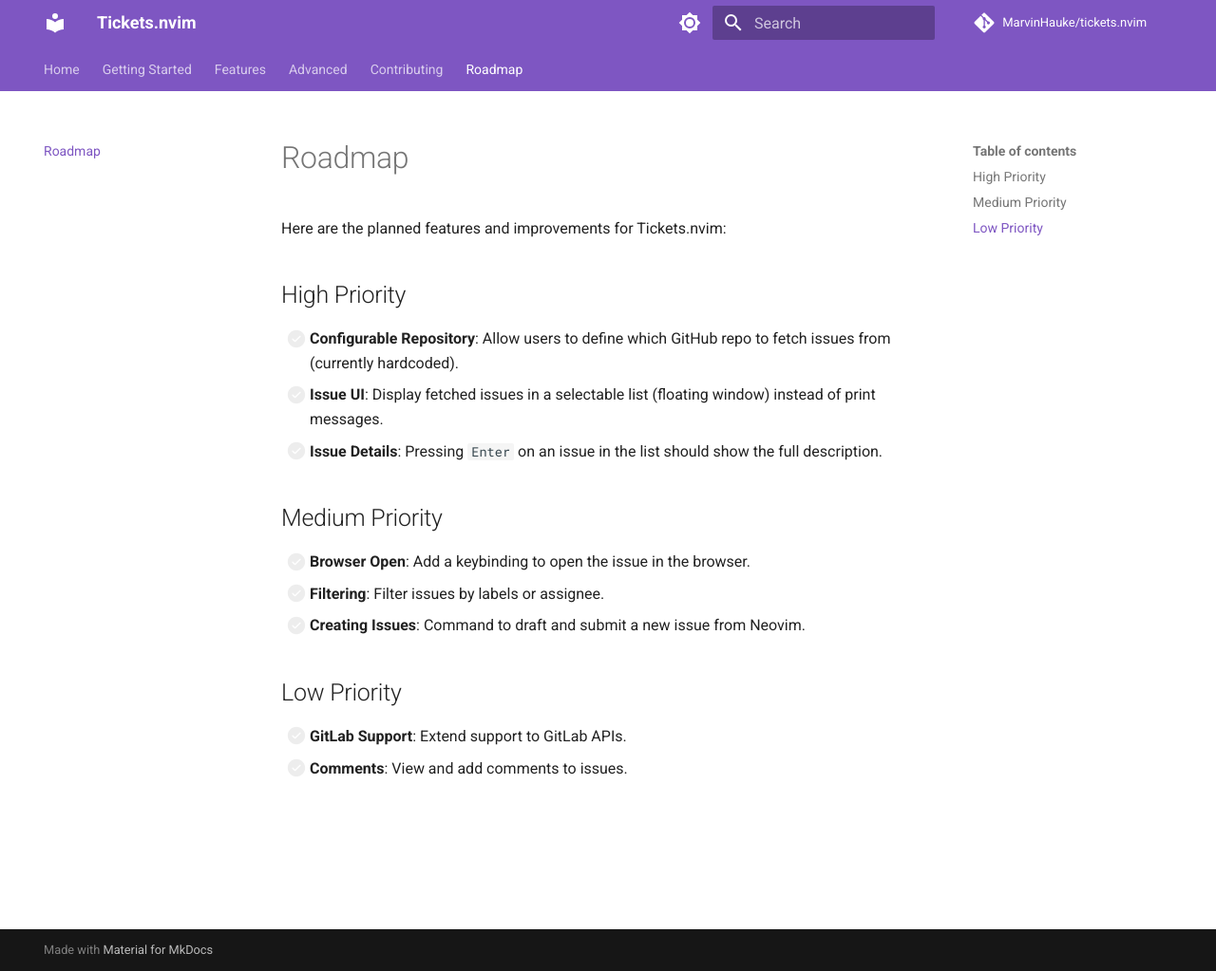
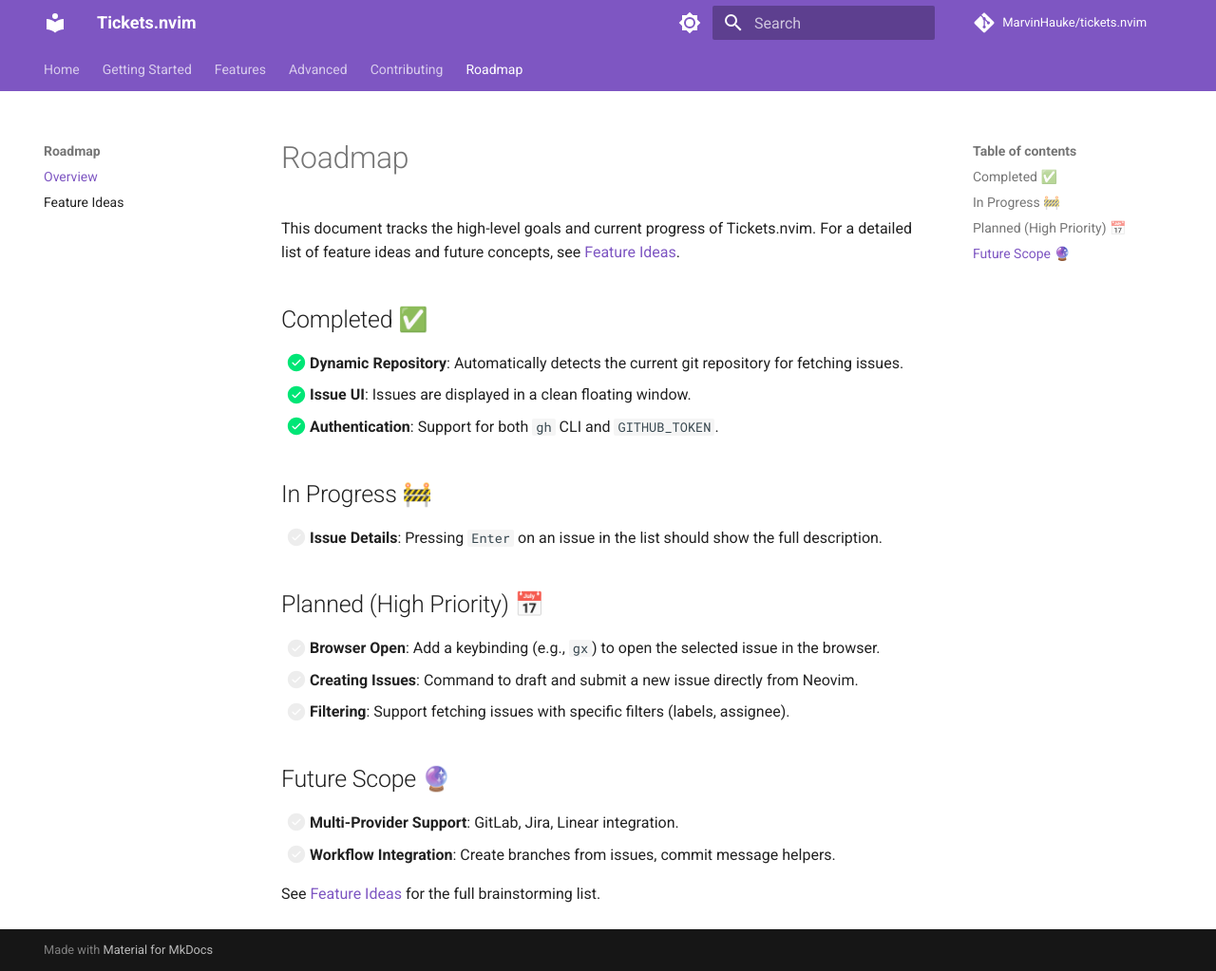
Before and after one commit to MarvinHauke/tickets.nvim, an MkDocs documentation site: the page built from docs/roadmap/index.md, in a window 1280 px wide and 1023 px high. Shown: the whole window at 95% size. Built offline with MkDocs 1.6.1 and Material for MkDocs 9.7.7, drawn with Linux system fonts in a browser that asks for light colours; comment, search, counter and statistics services are not loaded.

```diff
--- a/docs/roadmap.md
+++ /dev/null
@@ -1,17 +0,0 @@
-# Roadmap
-
-Here are the planned features and improvements for Tickets.nvim:
-
-## High Priority
-- [ ] **Configurable Repository**: Allow users to define which GitHub repo to fetch issues from (currently hardcoded).
-- [ ] **Issue UI**: Display fetched issues in a selectable list (floating window) instead of print messages.
-- [ ] **Issue Details**: Pressing `Enter` on an issue in the list should show the full description.
-
-## Medium Priority
-- [ ] **Browser Open**: Add a keybinding to open the issue in the browser.
-- [ ] **Filtering**: Filter issues by labels or assignee.
-- [ ] **Creating Issues**: Command to draft and submit a new issue from Neovim.
-
-## Low Priority
-- [ ] **GitLab Support**: Extend support to GitLab APIs.
-- [ ] **Comments**: View and add comments to issues.
--- /dev/null
+++ b/docs/roadmap/index.md
@@ -0,0 +1,22 @@
+# Roadmap
+
+This document tracks the high-level goals and current progress of Tickets.nvim. For a detailed list of feature ideas and future concepts, see [Feature Ideas](feature_ideas.md).
+
+## Completed ✅
+- [x] **Dynamic Repository**: Automatically detects the current git repository for fetching issues.
+- [x] **Issue UI**: Issues are displayed in a clean floating window.
+- [x] **Authentication**: Support for both `gh` CLI and `GITHUB_TOKEN`.
+
+## In Progress 🚧
+- [ ] **Issue Details**: Pressing `Enter` on an issue in the list should show the full description.
+
+## Planned (High Priority) 📅
+- [ ] **Browser Open**: Add a keybinding (e.g., `gx`) to open the selected issue in the browser.
+- [ ] **Creating Issues**: Command to draft and submit a new issue directly from Neovim.
+- [ ] **Filtering**: Support fetching issues with specific filters (labels, assignee).
+
+## Future Scope 🔮
+- [ ] **Multi-Provider Support**: GitLab, Jira, Linear integration.
+- [ ] **Workflow Integration**: Create branches from issues, commit message helpers.
+
+See [Feature Ideas](feature_ideas.md) for the full brainstorming list.
--- a/mkdocs.yml
+++ b/mkdocs.yml
@@ -59,7 +59,9 @@
       - Browser Integration: features/browser.md
   - Advanced: []
   - Contributing: contributing.md
-  - Roadmap: roadmap.md
+  - Roadmap:
+      - Overview: roadmap/index.md
+      - Feature Ideas: roadmap/feature_ideas.md
 
 plugins:
   - search
```
Also changed, not shown: docs/roadmap/feature_ideas.md (added, +78 -0 lines).
